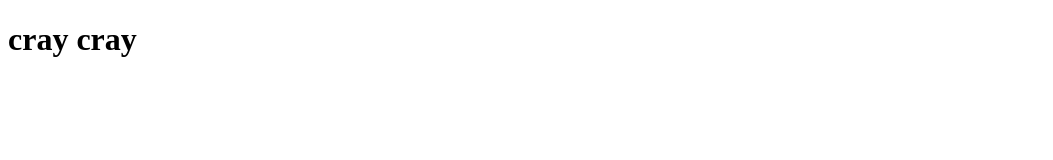
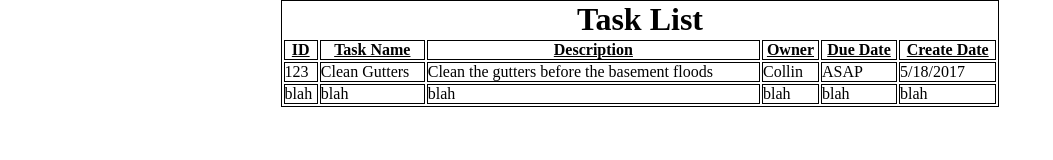
Before and after one commit to mattmatuszak/boss-list, a website: page client/index.html in a window 1280 px wide. Shown: the whole page, without its empty margins (0-1053 px from the left). Drawn offline with nearby package versions, Linux system fonts and the light colour scheme.

Commit message:
added list table

```diff
--- a/client/index.html
+++ b/client/index.html
@@ -2,17 +2,41 @@
 <html>
     <head>
         <title>test page</title>
+        <link rel="stylesheet" type="text/css" href="style.css">
         <script src="https://code.jquery.com/jquery-3.2.1.js" integrity="sha256-DZAnKJ/6XZ9si04Hgrsxu/8s717jcIzLy3oi35EouyE=" crossorigin="anonymous"></script>
         <script type="text/javascript">
         	$(document).ready(function(){
-        		$('h1').text('cray cray')
+                $('#listTable tbody').append('<tr><td>blah</td><td>blah</td><td>blah</td><td>blah</td><td>blah</td><td>blah</td>');
+
+        		// $('h1').text('cray cray')
         	})
         </script>
     </head>
     <body>
-        <h1>YOOOO BOSS LIST shes cray</h1>
         <div id='wrapper'>
-            <div id='list'></div>
+            <div id='list'>
+                <H1>Task List</H1>
+                <table id='listTable'>
+                    <tbody>
+                    <tr>
+                        <th>ID</th>
+                        <th>Task Name</th>
+                        <th>Description</th>
+                        <th>Owner</th>
+                        <th>Due Date</th>
+                        <th>Create Date</th>
+                    </tr>
+                    <tr>
+                        <td>123</td>
+                        <td>Clean Gutters</td>
+                        <td>Clean the gutters before the basement floods</td>
+                        <td>Collin</td>
+                        <td>ASAP</td>
+                        <td>5/18/2017</td>
+                    </tr>
+                    </tbody>
+                </table>
+            </div>
             <div id='form'></div>
         </div>
     </body>
--- /dev/null
+++ b/client/style.css
@@ -0,0 +1,46 @@
+*{
+	margin: 0px;
+	padding: 0px;
+}
+
+#wrapper {
+	width: 1024px;
+	height: 900px;
+	margin: auto auto;
+	/*border: 1px solid black;*/
+}
+
+#list {
+	width: 70%;
+	border: 1px solid black;
+	margin: auto auto;
+
+	/*margin-left: 225px;*/
+	/*border: black thin solid;*/
+}
+
+#table {}
+
+#list table {
+	/*border: black thin solid;*/
+	width: 100%;
+	/*padding-right: 50px;*/
+	/*margin-left: 50px;*/
+	/*width:800px;*/
+}
+
+h1 {
+	text-align: center;
+}
+
+#list th{
+	border: black 1px solid;
+	text-decoration: underline;
+
+}
+
+
+#list td {
+	border: black 1px solid;
+
+}
```
Also changed, not shown: client/list.js (added).
